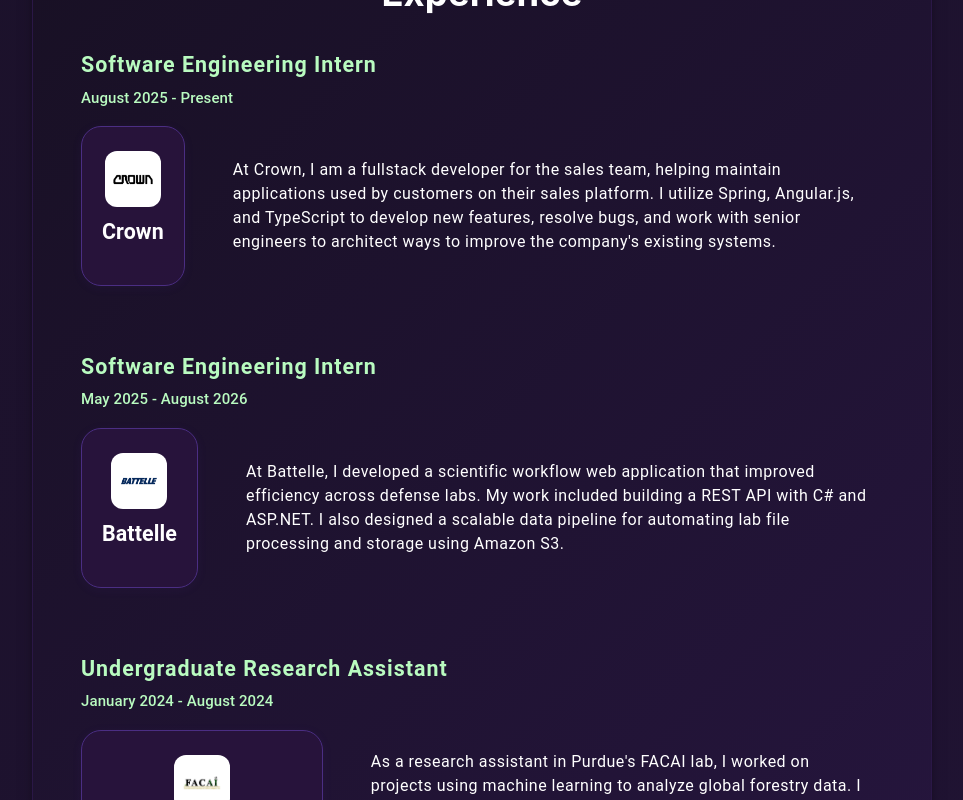
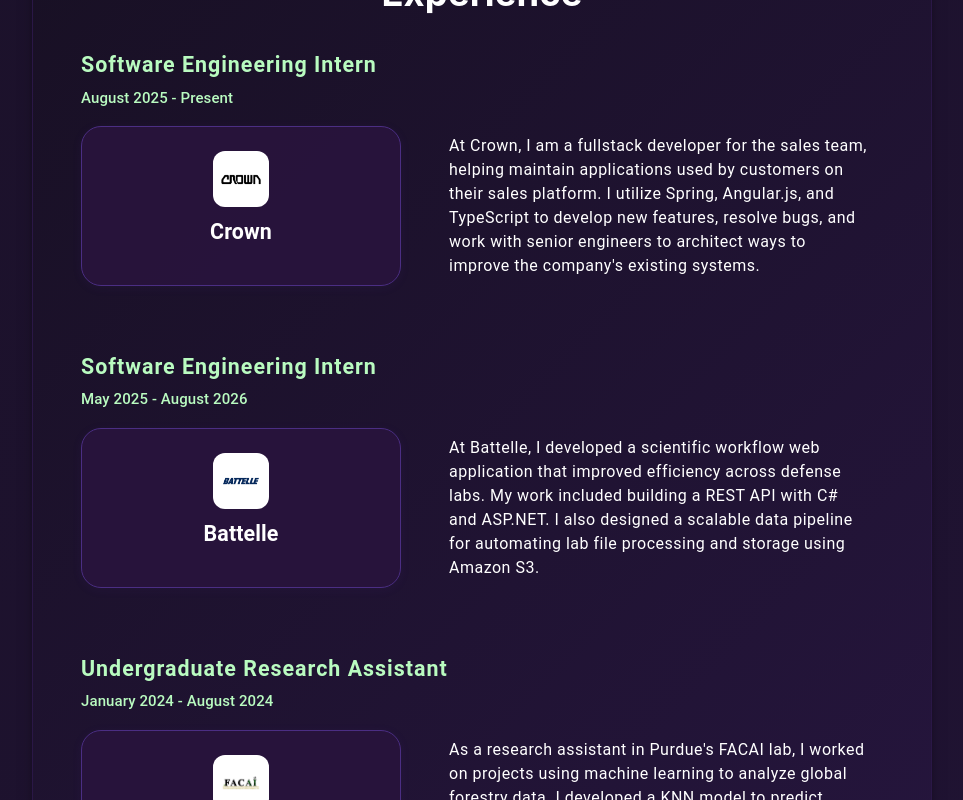
Before and after one commit to tristansze/updatedportfolio, a React (Create React App) app in the folder client/: page / in a window 1280 px wide. Shown: the part 1680-2480 px from the top of the page, without its empty margins (158-1121 px from the left). Built offline with nearby package versions, Linux system fonts and the light colour scheme.

Commit message:
updates to sizing on exp and ext

```diff
--- a/client/src/pages/Experience.js
+++ b/client/src/pages/Experience.js
@@ -74,9 +74,9 @@ const Experience = () => {
                     marginBottom: 0,
                     boxShadow: '0 2px 12px 0 rgba(108, 63, 197, 0.06)',
                     border: '1.5px solid #4b2e83',
-                    maxWidth: { xs: '100%', md: 320 },
-                    width: { xs: '100%', md: '320px' },
+                    width: '320px',
                     minHeight: 160,
+                    flexShrink: 0,
                   }}
                 >
                   <Box sx={{ display: 'flex', flexDirection: 'column', alignItems: 'center', width: '100%' }}>
--- a/client/src/pages/Extracurriculars.js
+++ b/client/src/pages/Extracurriculars.js
@@ -67,8 +67,9 @@ const Extracurriculars = () => {
                     marginBottom: 0,
                     boxShadow: '0 2px 12px 0 rgba(108, 63, 197, 0.06)',
                     border: '1.5px solid #4b2e83',
-                    maxWidth: { xs: '100%', md: 320 },
-                    width: { xs: '100%', md: '320px' },
+                    width: '320px',
+                    minHeight: 160,
+                    flexShrink: 0,
                   }}
                 >
                   <Box sx={{ display: 'flex', flexDirection: 'column', alignItems: 'center', width: '100%' }}>
```
